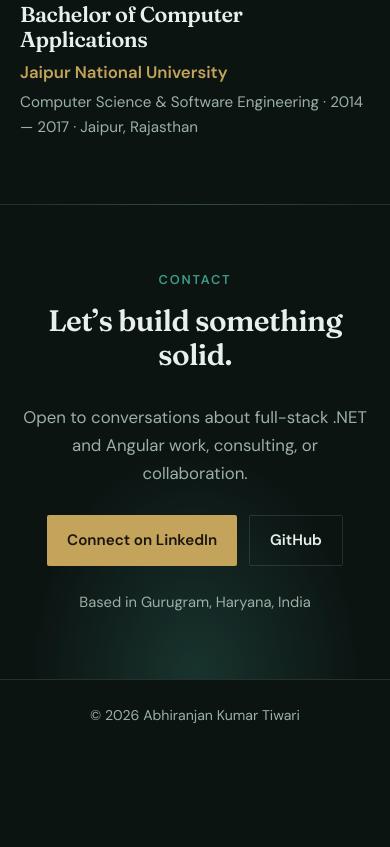
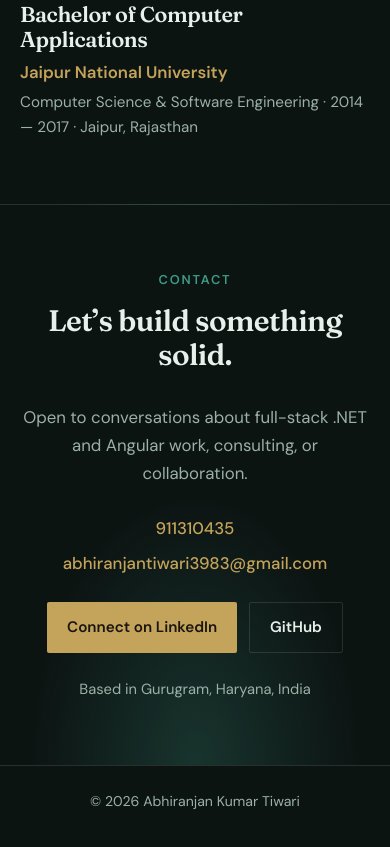
Before and after one commit to abhiranjan1/Abhiranjan-Profile-WebSite, a plain HTML site: page index.html in a window 390 px wide. Shown: the part 3788-4635 px from the top of the page. Before the commit the page ends 4555 px from the top, so only its background shows below. Drawn offline with Linux system fonts and the light colour scheme.

Commit message:
Use LinkedIn profile photo and add phone and email contact details.
Co-authored-by: Cursor <cursoragent@cursor.com>

```diff
--- a/index.html
+++ b/index.html
@@ -54,7 +54,7 @@
       </div>
       <div class="hero-portrait reveal reveal-delay-2">
         <img
-          src="https://avatars.githubusercontent.com/u/25527836?v=4"
+          src="assets/profile.jpg"
           alt="Portrait of Abhiranjan Kumar Tiwari"
           width="420"
           height="420"
@@ -174,6 +174,10 @@
         <p class="contact-lead">
           Open to conversations about full-stack .NET and Angular work, consulting, or collaboration.
         </p>
+        <div class="contact-details">
+          <a href="tel:911310435">911310435</a>
+          <a href="mailto:abhiranjantiwari3983@gmail.com">abhiranjantiwari3983@gmail.com</a>
+        </div>
         <div class="contact-links">
           <a class="btn btn-primary" href="https://www.linkedin.com/in/abhiranjan-kumar-tiwari-5601b6107" target="_blank" rel="noopener noreferrer">Connect on LinkedIn</a>
           <a class="btn btn-ghost" href="https://github.com/abhiranjan1" target="_blank" rel="noopener noreferrer">GitHub</a>
--- a/styles.css
+++ b/styles.css
@@ -423,6 +423,25 @@ p {
   margin: 0 auto 1.75rem;
 }
 
+.contact-details {
+  display: flex;
+  flex-direction: column;
+  align-items: center;
+  gap: 0.45rem;
+  margin-bottom: 1.5rem;
+  font-size: 1.05rem;
+  font-weight: 500;
+}
+
+.contact-details a {
+  color: var(--accent);
+  transition: color 0.2s ease;
+}
+
+.contact-details a:hover {
+  color: var(--ink);
+}
+
 .contact-links {
   display: flex;
   flex-wrap: wrap;
```
Also changed, not shown: assets/profile.jpg (added).
